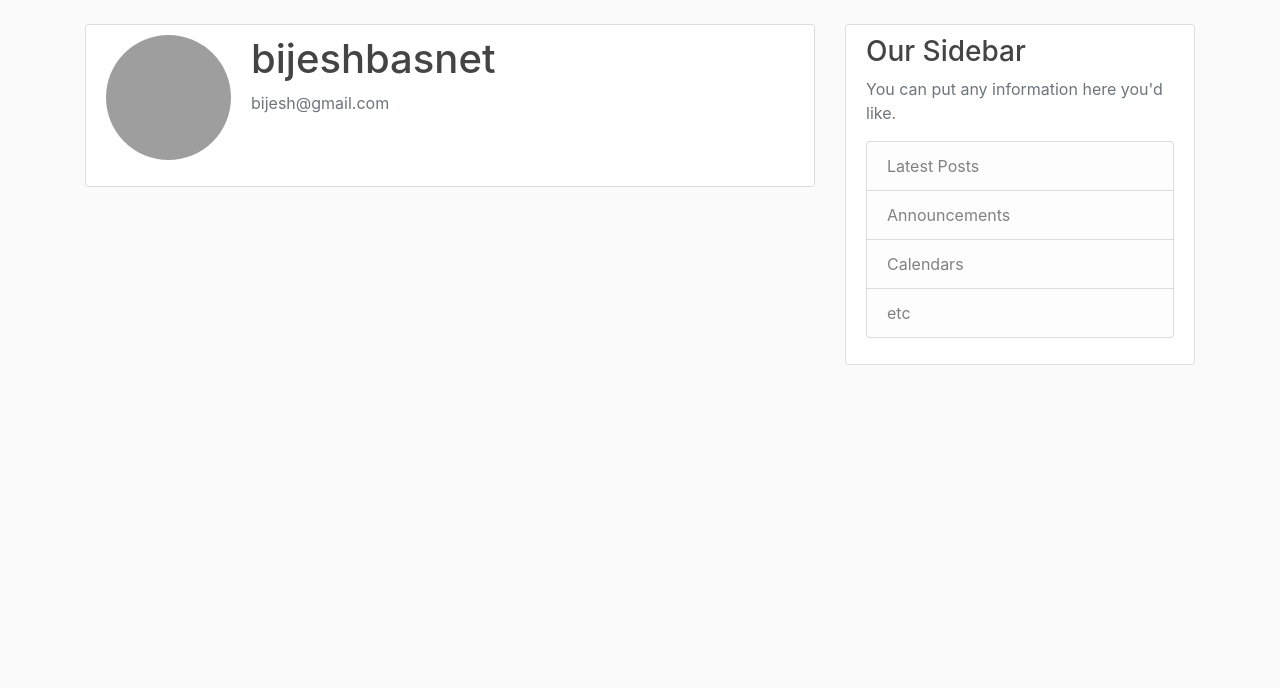
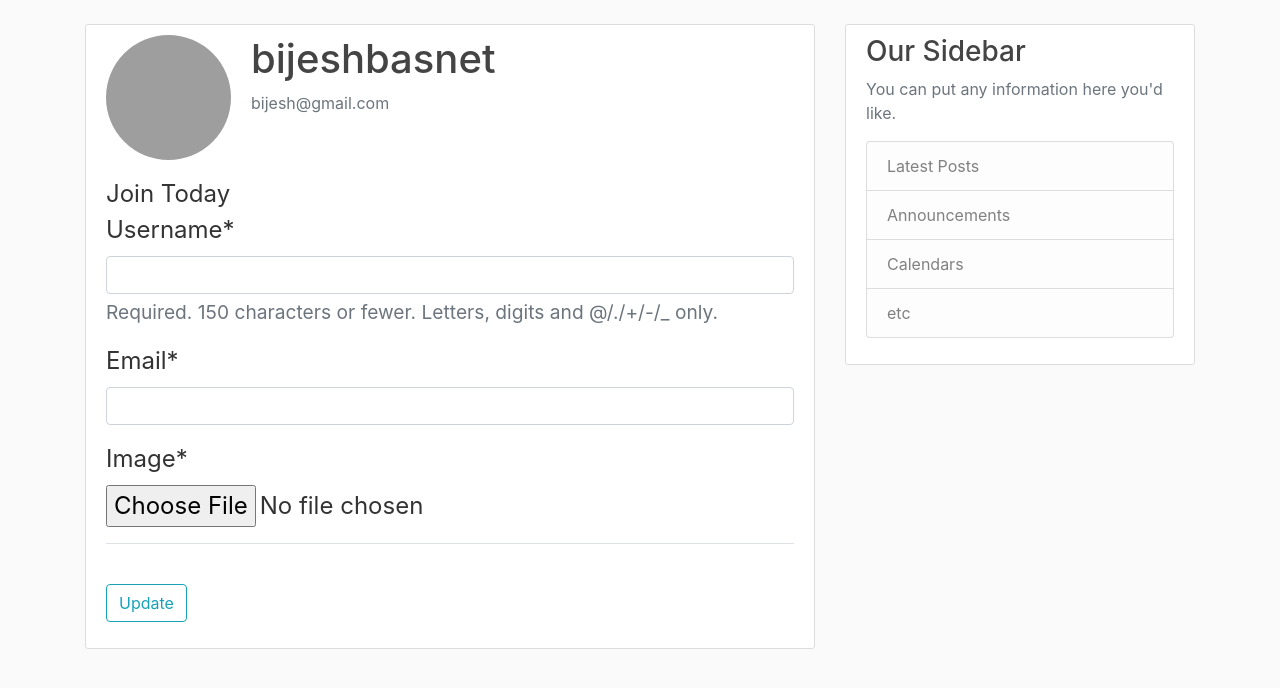
Before and after one commit to bijeshbasnet/blog, a Django app: template users/templates/users/profile.html in a window 1280 px wide. Shown: the part 56-744 px from the top of the page. Run offline with Django 3.2, Linux system fonts and the light colour scheme; a user stored in the database is signed in; data comes from the database, SQL or seed files in the repository; both versions use the stored data as it was after the commit; the template is opened without the code that fills it: values that come from a table or form of the project are taken from there, most other values are stand-ins (such as "Sample title", 1, 10 or a date in 2020); some libraries are stand-ins or nearby versions; grey boxes are pictures that could not be loaded.

Commit message:
complete user update profile

```diff
--- a/blog/views.py
+++ b/blog/views.py
@@ -3,7 +3,7 @@ from . models import Post
 
 def home(request):
     context = {
-     'posts': Post.objects.all()[:4]
+     'posts': Post.objects.all()
     }
     return render(request, 'blog/home.html',context)
 
--- a/users/forms.py
+++ b/users/forms.py
@@ -1,6 +1,7 @@
 from django import forms
 from django.contrib.auth.models import User
 from django.contrib.auth.forms import UserCreationForm
+from .models import Profile
 
 
 class UserRegisterForm(UserCreationForm):
@@ -9,3 +10,17 @@ class UserRegisterForm(UserCreationForm):
     class Meta:
         model = User
         fields = ['username', 'email', 'password1', 'password2']
+
+
+class UserUpdateForm(forms.ModelForm):
+    email = forms.EmailField()
+
+    class Meta:
+        model = User
+        fields = ['username', 'email']
+
+
+class ProfileUpdateForm(forms.ModelForm):
+    class Meta:
+        model = Profile
+        fields = ['image']
--- a/users/templates/users/profile.html
+++ b/users/templates/users/profile.html
@@ -10,5 +10,18 @@
     </div>
   </div>
   <!-- FORM HERE -->
+     <form method="POST" enctype="multipart/form-data">
+            {% csrf_token %}
+            <fieldset class="form-group">
+                <legend class="border-bottom mb-4">Join Today
+                    {{ u_form|crispy }}
+                    {{ p_form|crispy }}
+                </legend>
+            </fieldset>
+            <div class="form-group">
+                <button class="btn btn-outline-info" type="submit">Update</button>
+            </div>
+    </form>
+
 </div>
 {% endblock content %}
```
Also changed, not shown: users/views.py (+22 -3 lines), db.sqlite3.
